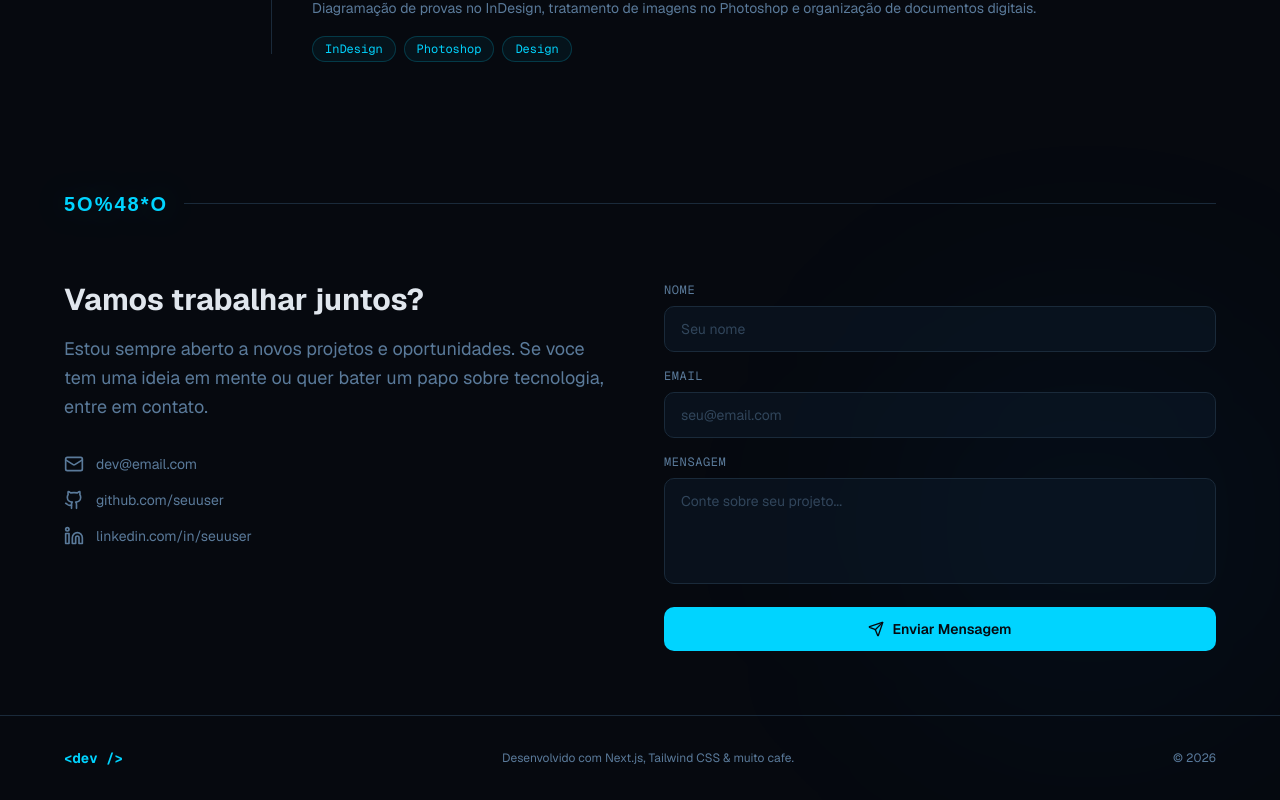
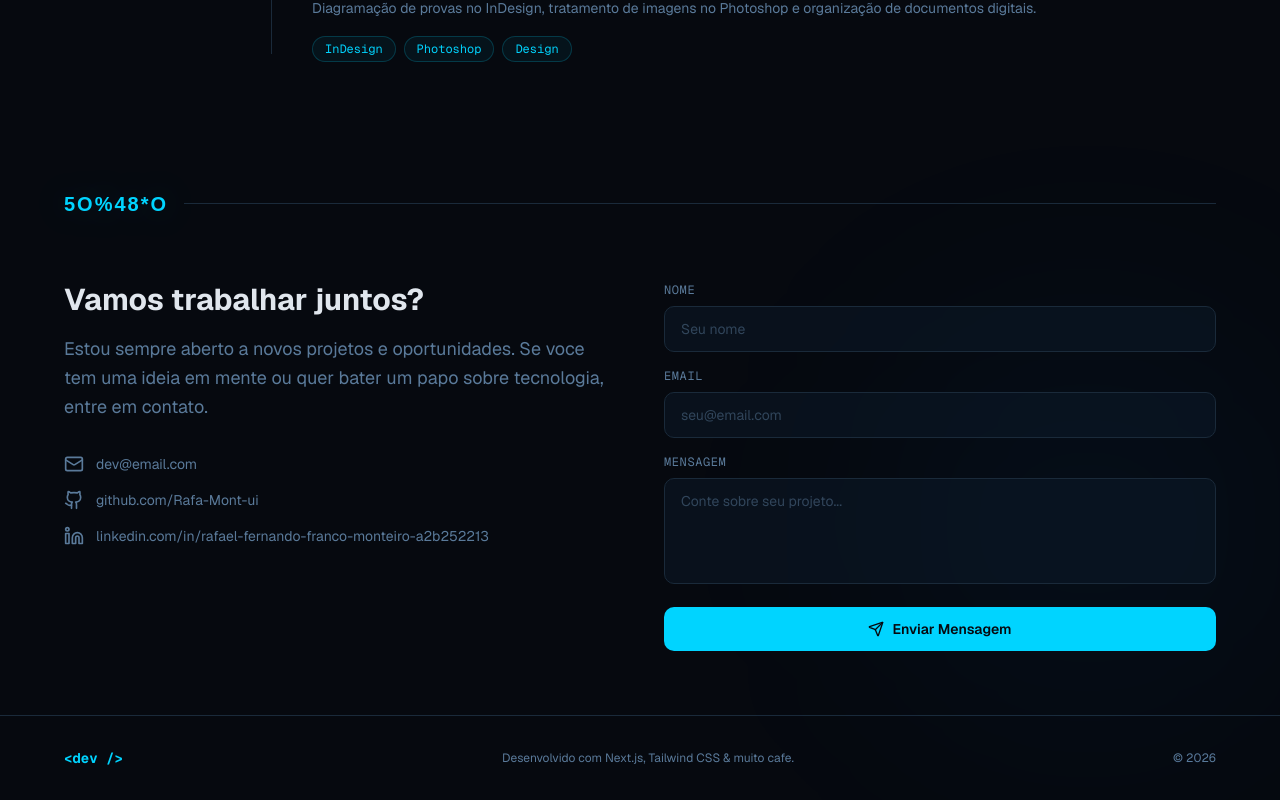
Before and after one commit to Rafa-Mont-ui/Portfolio_front_End, a Next.js app: page / in a window 1280 px wide. Shown: the part 3426-4226 px from the top of the page. Built offline with nearby package versions, Linux system fonts and the light colour scheme; a web font is replaced by a local one.

Commit message:
Update contact links: replace placeholder URLs with actual GitHub and LinkedIn profiles for improved accuracy and user engagement.

```diff
--- a/components/contact.tsx
+++ b/components/contact.tsx
@@ -50,22 +50,22 @@ export function Contact() {
                 <span className="text-sm">dev@email.com</span>
               </a>
               <a
-                href="https://github.com"
+                href="https://github.com/Rafa-Mont-ui"
                 target="_blank"
                 rel="noopener noreferrer"
                 className="flex items-center gap-3 text-muted-foreground transition-colors hover:text-primary"
               >
                 <Github className="h-5 w-5" />
-                <span className="text-sm">github.com/seuuser</span>
+                <span className="text-sm">github.com/Rafa-Mont-ui</span>
               </a>
               <a
-                href="https://linkedin.com"
+                href="https://www.linkedin.com/in/rafael-fernando-franco-monteiro-a2b252213/"
                 target="_blank"
                 rel="noopener noreferrer"
                 className="flex items-center gap-3 text-muted-foreground transition-colors hover:text-primary"
               >
                 <Linkedin className="h-5 w-5" />
-                <span className="text-sm">linkedin.com/in/seuuser</span>
+                <span className="text-sm">linkedin.com/in/rafael-fernando-franco-monteiro-a2b252213</span>
               </a>
             </div>
           </div>
```
